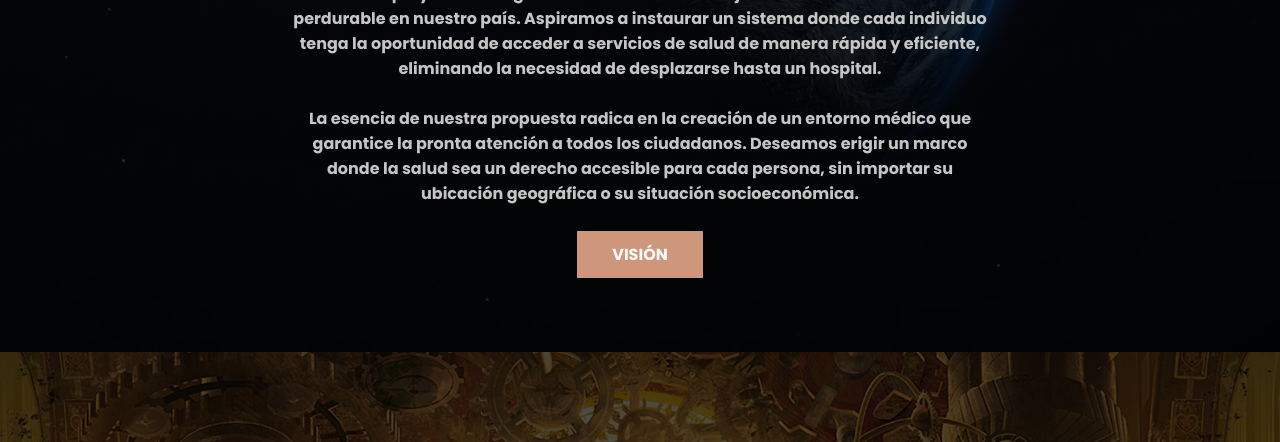
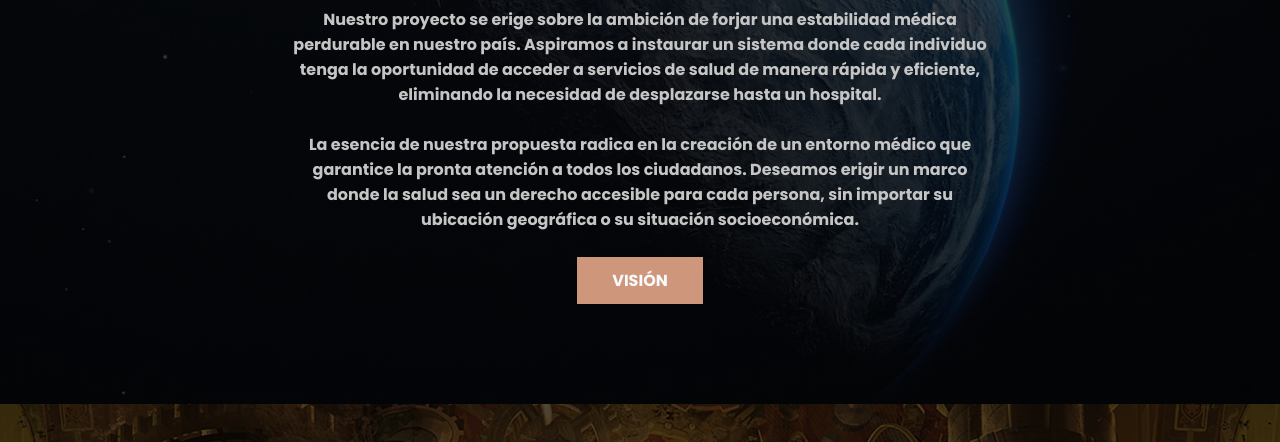
Before and after one commit to kiliam09/md, a plain HTML site: page index.html in a window 1280 px wide. Shown: the part 208-650 px from the top of the page. Drawn offline with Linux system fonts and the light colour scheme.

Commit message:
Update format.css

```diff
--- a/format.css
+++ b/format.css
@@ -22,12 +22,11 @@ body{
         rgba(0,0,0,0.7),
         rgba(0,0,0,0.7)),
         url(IMAGENES/planeta-9.jpg);
-    background-position: center bottom;
-    background-repeat: no-repeat;
-    background-size: cover;
-    min-height: 70vh;
-    display: flex;
-    align-items: center;
+        background-position: center center;
+        background-repeat: no-repeat;
+        background-size: cover;
+        background-attachment: fixed;
+        padding: 100px 0;
 }
 .menu{
     position: absolute;
```
